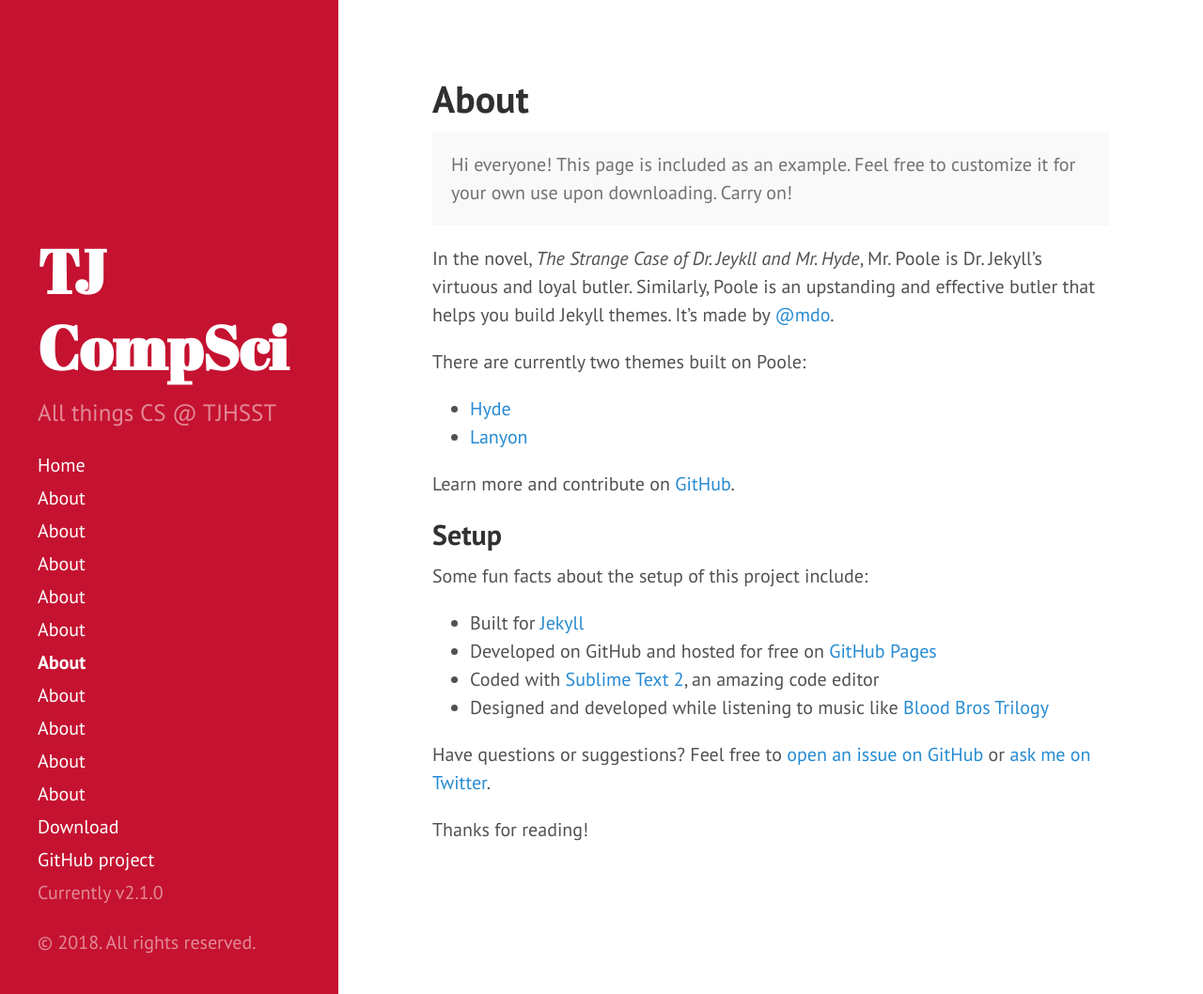
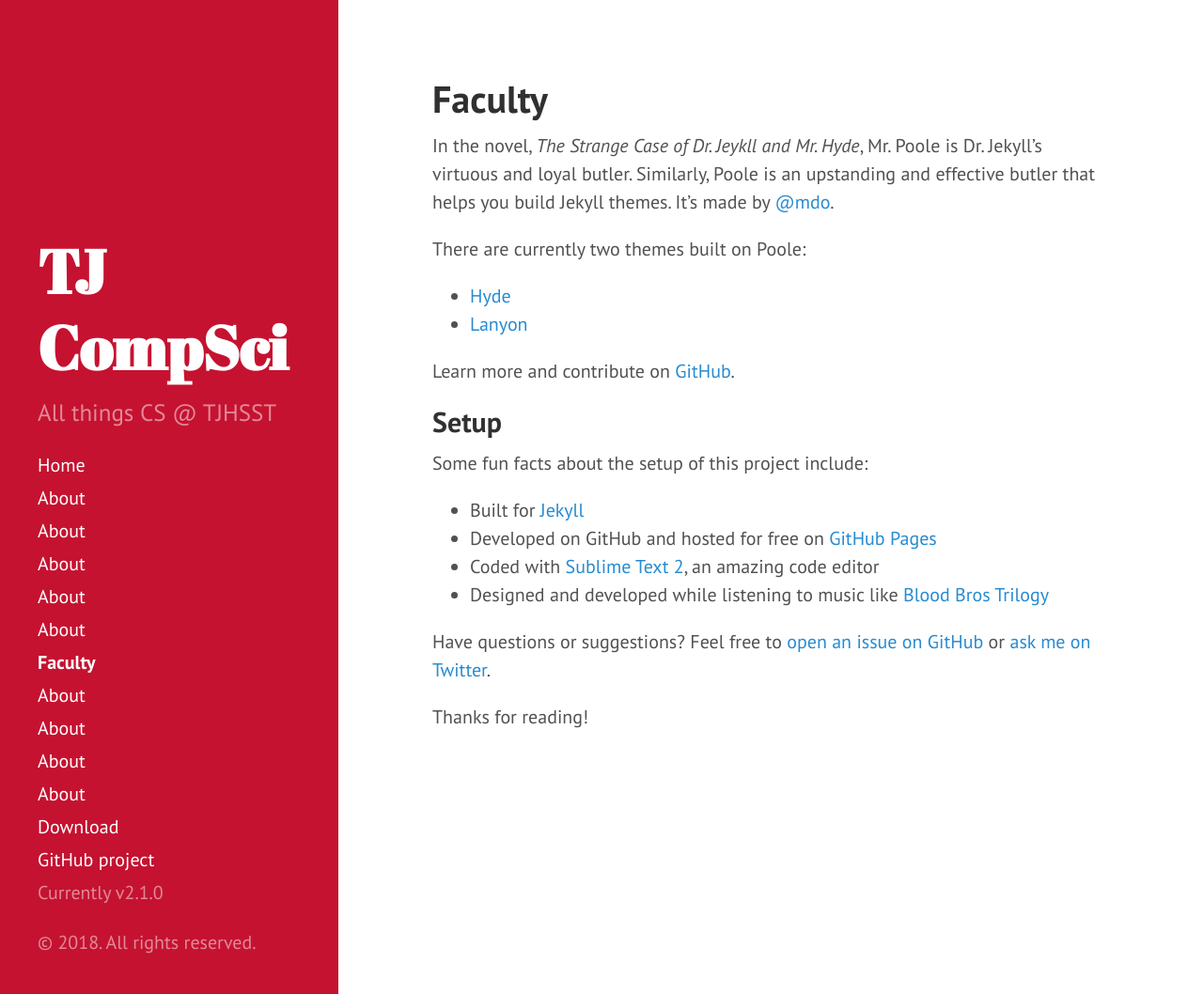
Before and after one commit to TJCompSci/TJCompSci.github.io, a Jekyll site: the page built from faculty.md, in a window 1280 px wide and 1058 px high. Shown: the whole window at 94% size. Built offline with Jekyll 4.4.1, drawn with Linux system fonts in a browser that asks for light colours.

Commit message:
Update faculty.md

```diff
--- a/faculty.md
+++ b/faculty.md
@@ -1,11 +1,7 @@
 ---
 layout: page
-title: About
+title: Faculty
 ---
-
-<p class="message">
-  Hi everyone! This page is included as an example. Feel free to customize it for your own use upon downloading. Carry on!
-</p>
 
 In the novel, *The Strange Case of Dr. Jeykll and Mr. Hyde*, Mr. Poole is Dr. Jekyll's virtuous and loyal butler. Similarly, Poole is an upstanding and effective butler that helps you build Jekyll themes. It's made by [@mdo](https://twitter.com/mdo).
 
```
